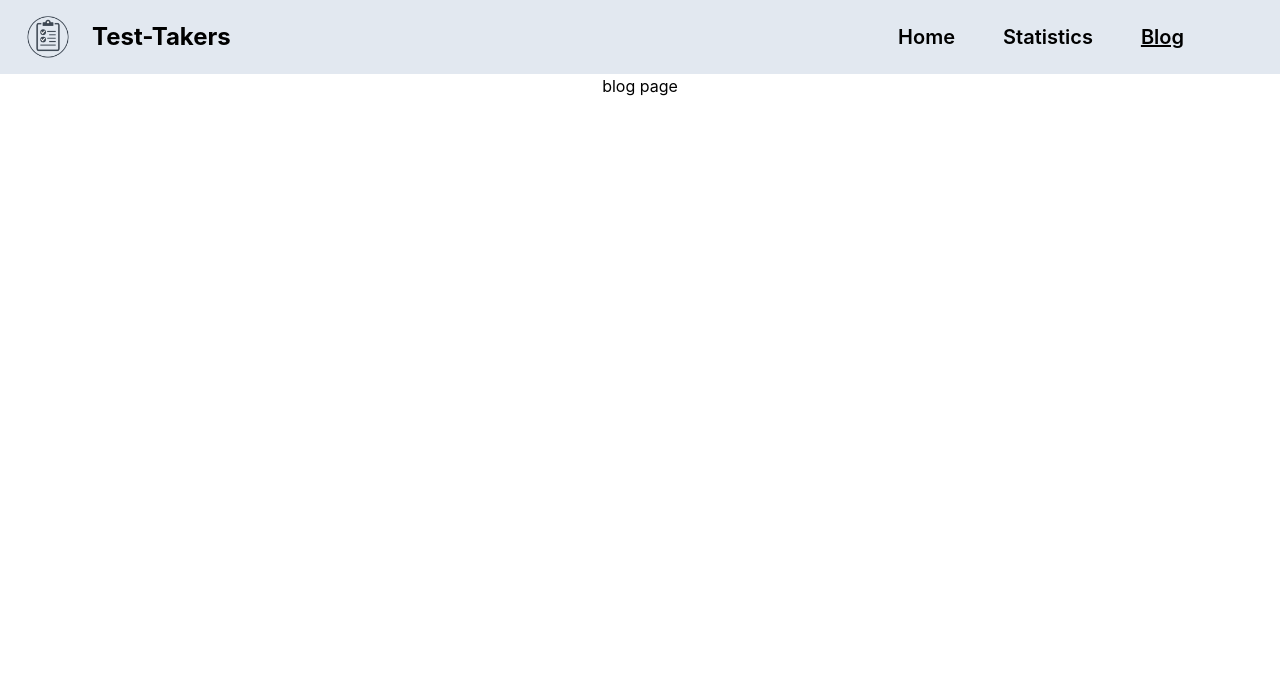
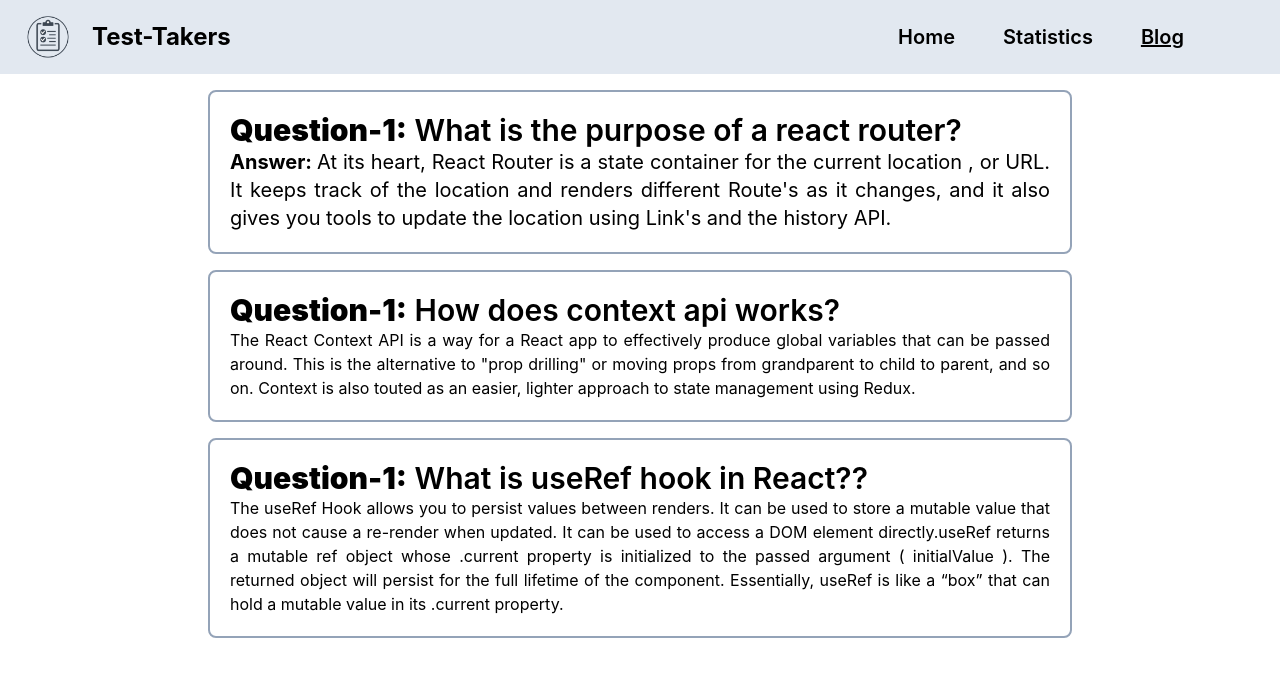
Before and after one commit to SABIKUN-NAHAR-URMY/test-takers, a React (Create React App) app: page /blog in a window 1280 px wide. Shown: the top 676 px of the page. Built offline with nearby package versions, Linux system fonts and the light colour scheme.

Commit message:
blog section done

```diff
--- a/src/components/Blog/Blog.js
+++ b/src/components/Blog/Blog.js
@@ -2,8 +2,21 @@ import React from 'react';
 
 const Blog = () => {
     return (
-        <div>
-            <h1>blog page</h1>
+        <div className='w-[70%] text-justify mx-auto'>
+            <div className='border-2 border-slate-400 rounded-lg m-4 p-5'>
+                <h1 className='text-3xl font-semibold'><strong>Question-1:</strong> What is the purpose of a react router?</h1>
+                <p className='text-xl'><strong>Answer: </strong> At its heart, React Router is a state container for the current location , or URL. It keeps track of the location and renders different Route's as it changes, and it also gives you tools to update the location using Link's and the history API.</p>
+            </div>
+            <div className='border-2 border-slate-400 rounded-lg m-4 p-5'>
+                <h1 className='text-3xl font-semibold'><strong>Question-1:</strong> How does context api works?</h1>
+                <p>The React Context API is a way for a React app to effectively produce global variables that can be passed around. This is the alternative to "prop drilling" or moving props from grandparent to child to parent, and so on. Context is also touted as an easier, lighter approach to state management using Redux.</p>
+            </div>
+
+            <div className='border-2 border-slate-400 rounded-lg m-4 p-5'>
+                <h1 className='text-3xl font-semibold'><strong>Question-1:</strong> What is useRef hook in React??</h1>
+                <p>The useRef Hook allows you to persist values between renders. It can be used to store a mutable value that does not cause a re-render when updated. It can be used to access a DOM element directly.useRef returns a mutable ref object whose .current property is initialized to the passed argument ( initialValue ). The returned object will persist for the full lifetime of the component. Essentially, useRef is like a “box” that can hold a mutable value in its .current property.</p>
+            </div>
+
         </div>
     );
 };
```
